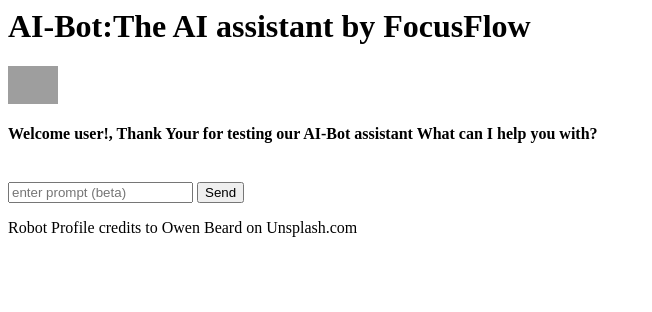
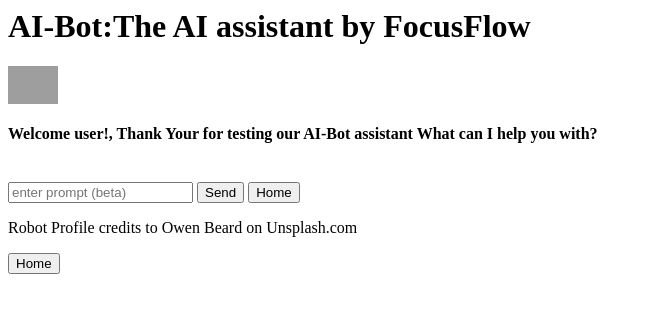
Before and after one commit to Tristan-Lin7703/Inquiry_Project_tristan_jesus_annie_kevin, a plain HTML site: page index.html in a window 1280 px wide. Shown: the whole page, without its empty margins (0-652 px from the left). Drawn offline with Linux system fonts and the light colour scheme; grey boxes are pictures that could not be loaded.

Commit message:
Add Temp redirects until nav bar

```diff
--- a/index.html
+++ b/index.html
@@ -10,10 +10,16 @@
           <img src="/folder/jesus/robot-profile.png" alt="Robotpfp" width="50px"/>
           <h4> Welcome user!, Thank Your for testing our AI-Bot assistant What can I help you with?</h4> <br>
           <input type="text" placeholder="enter prompt (beta)"/>
-          <button>Send</button>
+          <button> Send</button>
+          <a href="main.html">
+   <button>Home</button>
+</a>
         </main>
         <footer>
             <P>Robot Profile credits to Owen Beard on Unsplash.com</P>
+            <a href="main.html">
+                <button>Home</button>
+            </a>
         </footer>
     </body>
 </html>
```
Also changed, not shown: main.html (+3 -3 lines).
